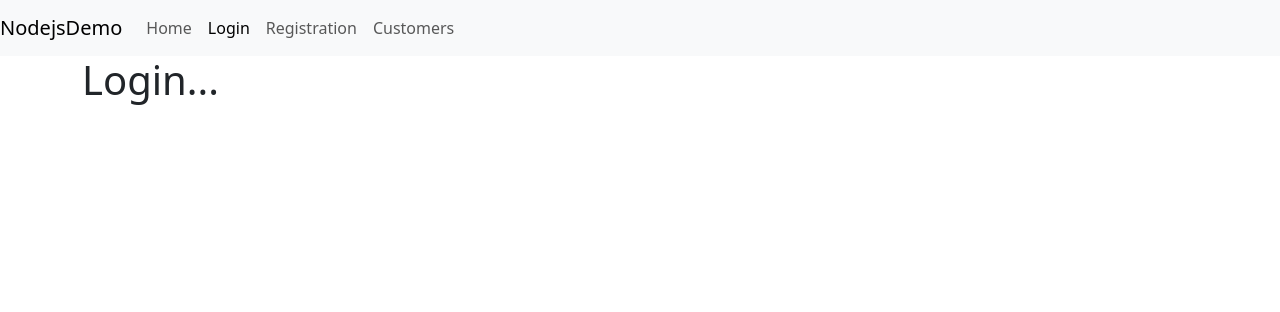
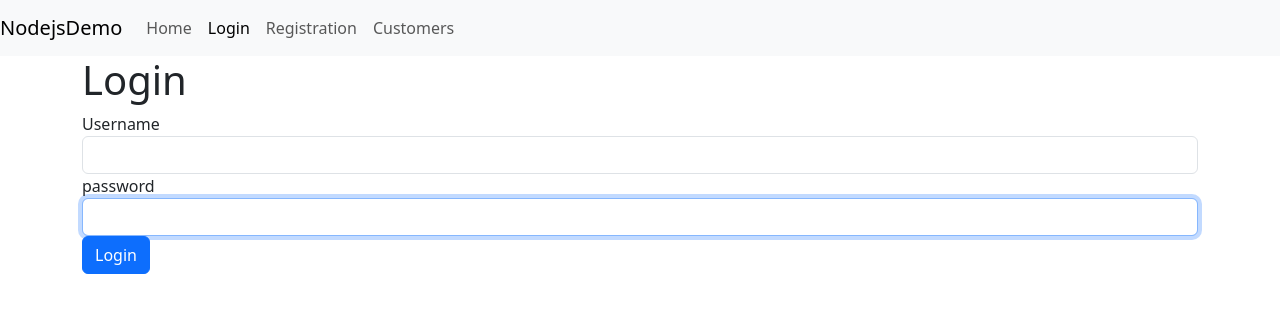
Before and after one commit to FrancisMingomba/nodejsDemo, a React (Create React App) app in the folder frontend/react-login/: page /login in a window 1280 px wide. Shown: the top 312 px of the page. Built offline with nearby package versions, Linux system fonts and the light colour scheme.

Commit message:
LoginForm

```diff
--- a/frontend/react-login/src/components/loginForm.jsx
+++ b/frontend/react-login/src/components/loginForm.jsx
@@ -1,9 +1,50 @@
 import React, { Component } from 'react';
 
 class LoginForm extends Component {
+state = {
+    account: {username: "", password: ""}
+};
+
+    handleSubmit = e => {
+        e.preventDefault();
+        console.log("Submited");
+    };
+
+    handleChange = ({ currentTarget: input}) => {
+        const account = {...this.state.account};
+        account[input.name] = input.value;
+        this.setState({ account });
+    }
 
     render() {
-        return <h1>Login...</h1>;
+        const { account } = this.state;
+        return(
+         <div>
+            <h1>Login</h1>
+            <form onSubmit={this.handleSubmit}>
+                <div className="form-group">
+                <label htmlFor="username">Username</label>
+                <input
+                value={account.username}
+                onChange={this.handleChange}
+                autoFocus id="username"
+                name="username"
+                type="text"
+                className="form-control"
+                />
+                </div>
+
+                <div className="form-group">
+                <label htmlFor="password">password</label>
+                <input
+                value={account.password}
+                onChange={this.handleChange}
+                name="password"
+                autoFocus id="password" type="text" className="form-control" /></div>
+                <button className="btn btn-primary">Login</button>
+            </form>
+        </div>
+        );
     }
 }
 
```
